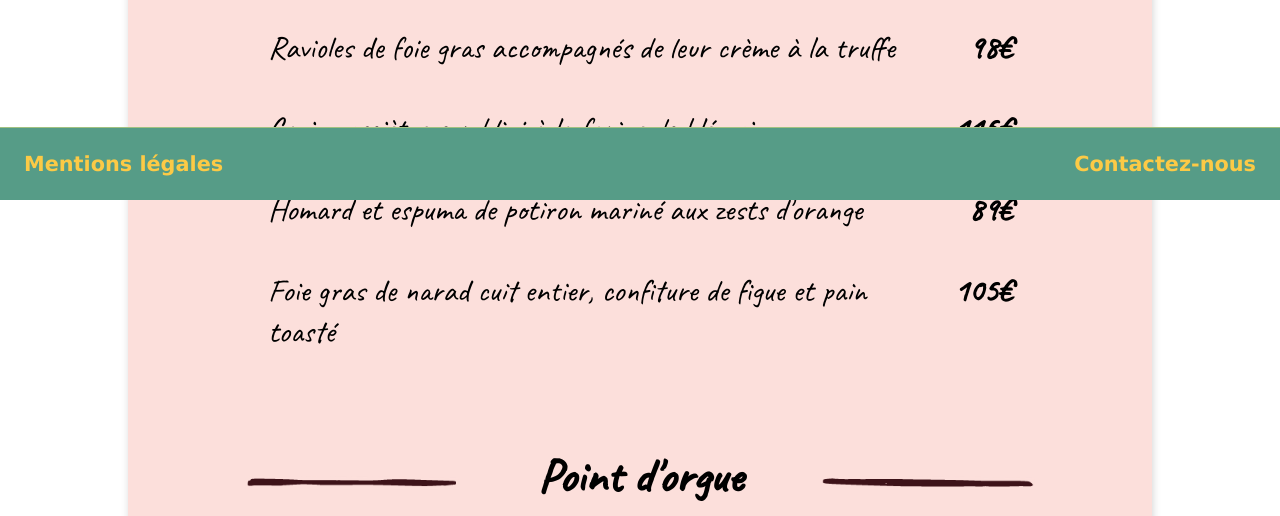
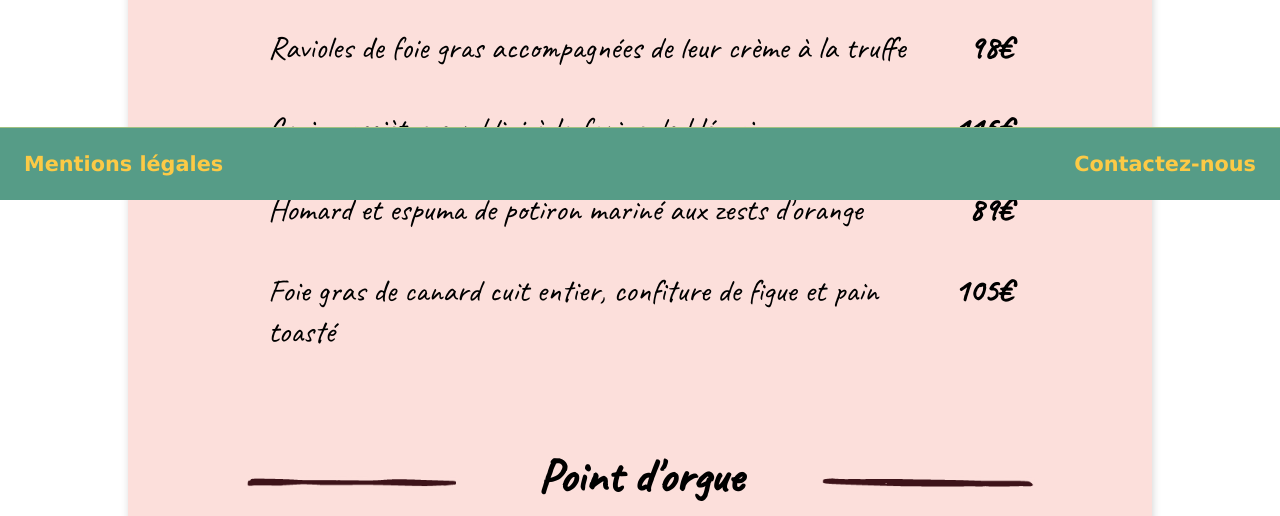
Before and after one commit to paulinemmt/P3-ohmyfood, a plain HTML site: page menu-LNE.html in a window 1280 px wide. Shown: the part 600-1116 px from the top of the page. Drawn offline with Linux system fonts and the light colour scheme; a web font is replaced by a local one.

Commit message:
Correction de fautes d'ortographe dans le HTML

```diff
--- a/menu-LNE.html
+++ b/menu-LNE.html
@@ -29,7 +29,7 @@
                     </div>
                     <div class="dish_list">
                     <ul class="dish_content">
-                        <li class="dish">Ravioles de foie gras accompagnés de leur crème à la truffe</li>
+                        <li class="dish">Ravioles de foie gras accompagnées de leur crème à la truffe</li>
                         <li class="price">98€</li>
                     </ul>
                     <ul class="dish_content">
@@ -41,7 +41,7 @@
                         <li class="price">89€</li>
                     </ul>
                     <ul class="dish_content">
-                        <li class="dish">Foie gras de narad cuit entier, confiture de figue et pain toasté</li>
+                        <li class="dish">Foie gras de canard cuit entier, confiture de figue et pain toasté</li>
                         <li class="price">105€</li>
                     </ul>
                 </div>
```
Also changed, not shown: menu-LCF.html (+1 -1 lines).
